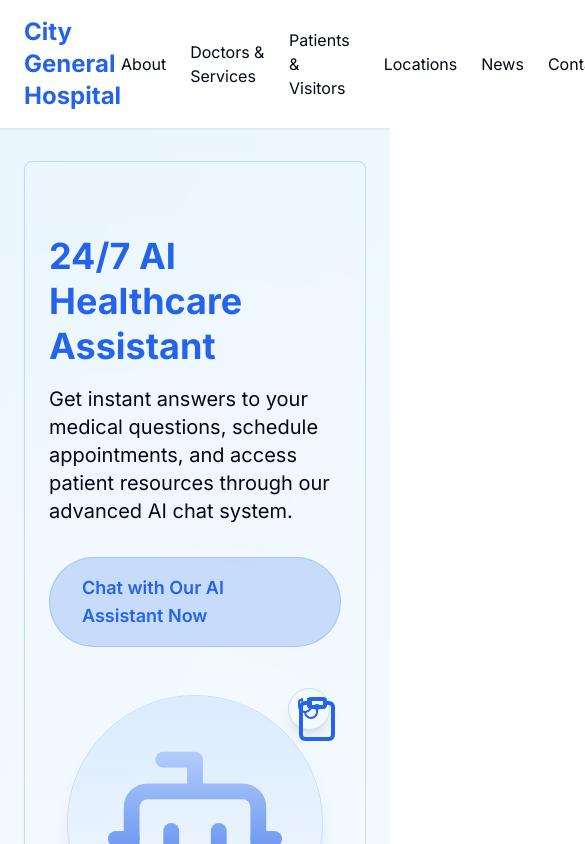
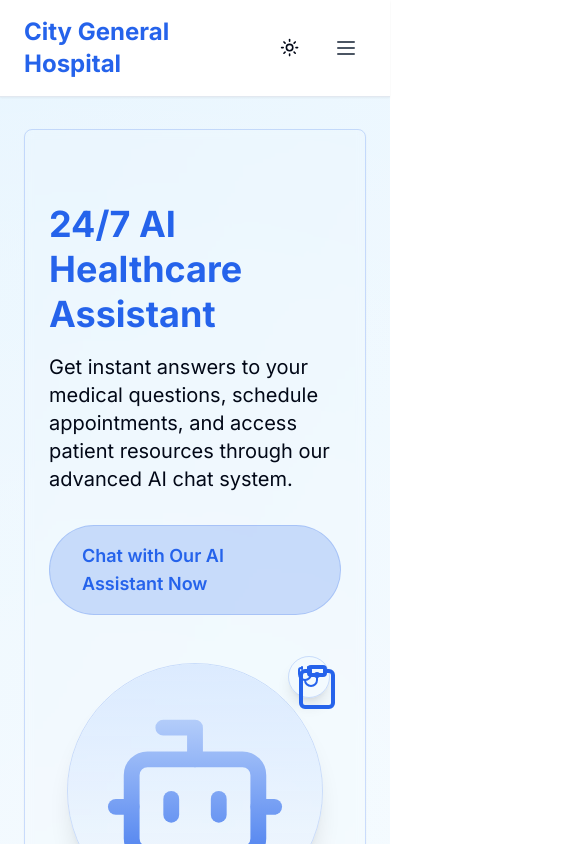
Before and after one commit to tribui1912/AIDoctor-COMPE561, a Next.js app in the folder hospital-website/frontend/: page / in a window 390 px wide. Shown: the top 844 px of the page, 585 px wide, since content can reach past the window. Built offline with nearby package versions, Linux system fonts and the light colour scheme.

Commit message:
update to production backend

```diff
--- a/hospital-website/frontend/app/admin/appointments/page.tsx
+++ b/hospital-website/frontend/app/admin/appointments/page.tsx
@@ -20,7 +20,7 @@ export default function AppointmentsPage() {
   useEffect(() => {
     const fetchAppointments = async () => {
       try {
-        const response = await fetch('http://localhost:8000/api/appointments/admin/all', {
+        const response = await fetch('http://108.215.168.9:30000/api/appointments/admin/all', {
           headers: {
             Authorization: `Bearer ${getCookie('adminToken')}`,
           },
--- a/hospital-website/frontend/app/admin/articles/page.tsx
+++ b/hospital-website/frontend/app/admin/articles/page.tsx
@@ -50,7 +50,7 @@ export default function ArticlesPage() {
       }
 
       const skip = (currentPage - 1) * itemsPerPage
-      const response = await fetch(`http://localhost:8000/api/admin/news?skip=${skip}&limit=${itemsPerPage}`, {
+      const response = await fetch(`http://108.215.168.9:30000/api/admin/news?skip=${skip}&limit=${itemsPerPage}`, {
         headers: {
           'Authorization': `Bearer ${adminToken}`,
           'Content-Type': 'application/json',
--- a/hospital-website/frontend/app/admin/layout.tsx
+++ b/hospital-website/frontend/app/admin/layout.tsx
@@ -28,7 +28,7 @@ export default function AdminLayout({ children }: { children: React.ReactNode })
       console.log('refreshToken:', refreshToken ? 'exists' : 'not found')
 
       if (refreshToken) {
-        const response = await fetch('http://localhost:8000/api/admin/logout', {
+        const response = await fetch('http://108.215.168.9:30000/api/admin/logout', {
           method: 'POST',
           headers: {
             'Content-Type': 'application/json',
--- a/hospital-website/frontend/app/admin/login/page.tsx
+++ b/hospital-website/frontend/app/admin/login/page.tsx
@@ -22,7 +22,7 @@ export default function AdminLogin() {
     setError('')
 
     try {
-      const response = await fetch('http://localhost:8000/api/admin/login', {
+      const response = await fetch('http://108.215.168.9:30000/api/admin/login', {
         method: 'POST',
         headers: {
           'Content-Type': 'application/json',
--- a/hospital-website/frontend/app/admin/page.tsx
+++ b/hospital-website/frontend/app/admin/page.tsx
@@ -23,7 +23,7 @@ export default function AdminDashboard() {
           return
         }
 
-        const response = await fetch('http://localhost:8000/api/admin/stats', {
+        const response = await fetch('http://108.215.168.9:30000/api/admin/stats', {
           headers: {
             'Authorization': `Bearer ${adminToken}`
           }
--- a/hospital-website/frontend/app/admin/users/page.tsx
+++ b/hospital-website/frontend/app/admin/users/page.tsx
@@ -61,13 +61,13 @@ export default function UsersPage() {
       }
 
       const [usersResponse, adminsResponse] = await Promise.all([
-        fetch('http://localhost:8000/api/admin/users', {
+        fetch('http://108.215.168.9:30000/api/admin/users', {
           headers: {
             'Authorization': `Bearer ${adminToken}`,
             'Content-Type': 'application/json'
           }
         }),
-        fetch('http://localhost:8000/api/admin/admins', {
+        fetch('http://108.215.168.9:30000/api/admin/admins', {
           headers: {
             'Authorization': `Bearer ${adminToken}`,
             'Content-Type': 'application/json'
--- a/hospital-website/frontend/app/layout.tsx
+++ b/hospital-website/frontend/app/layout.tsx
@@ -6,6 +6,7 @@ import { usePathname } from 'next/navigation'
 import './globals.css'
 import { ThemeProvider } from '@/components/theme-provider'
 import { ThemeToggle } from '@/components/theme-toggle'
+import { useState } from 'react'
 
 const inter = Inter({ subsets: ['latin'] })
 
@@ -16,6 +17,7 @@ export default function RootLayout({
 }) {
   const pathname = usePathname()
   const isAdminRoute = pathname?.startsWith('/admin')
+  const [isMenuOpen, setIsMenuOpen] = useState(false)
 
   if (isAdminRoute) {
     return (
@@ -50,7 +52,7 @@ export default function RootLayout({
                 <Link href="/" className="text-2xl font-bold text-blue-600 dark:text-blue-400 hover:opacity-80 transition-opacity">
                   City General Hospital
                 </Link>
-                <div className="flex items-center gap-6">
+                <div className="hidden md:flex items-center gap-6">
                   <Link href="/about" className="hover:text-blue-600 dark:hover:text-blue-400 transition-colors">About</Link>
                   <Link href="/doctors-services" className="hover:text-blue-600 dark:hover:text-blue-400 transition-colors">Doctors & Services</Link>
                   <Link href="/patients-visitors" className="hover:text-blue-600 dark:hover:text-blue-400 transition-colors">Patients & Visitors</Link>
@@ -59,7 +61,39 @@ export default function RootLayout({
                   <Link href="/contact" className="hover:text-blue-600 dark:hover:text-blue-400 transition-colors">Contact</Link>
                   <ThemeToggle />
                 </div>
+                <div className="md:hidden flex items-center gap-4">
+                  <ThemeToggle />
+                  <button
+                    onClick={() => setIsMenuOpen(!isMenuOpen)}
+                    className="p-2 text-gray-600 dark:text-gray-300"
+                  >
+                    <svg
+                      xmlns="http://www.w3.org/2000/svg"
+                      className="h-6 w-6"
+                      fill="none"
+                      viewBox="0 0 24 24"
+                      stroke="currentColor"
+                    >
+                      <path
+                        strokeLinecap="round"
+                        strokeLinejoin="round"
+                        strokeWidth={2}
+                        d={isMenuOpen ? "M6 18L18 6M6 6l12 12" : "M4 6h16M4 12h16M4 18h16"}
+                      />
+                    </svg>
+                  </button>
+                </div>
               </div>
+              {isMenuOpen && (
+                <div className="md:hidden absolute top-full left-0 right-0 bg-white dark:bg-slate-950 border-b shadow-lg py-4 px-6 space-y-4">
+                  <Link href="/about" className="block hover:text-blue-600 dark:hover:text-blue-400 transition-colors">About</Link>
+                  <Link href="/doctors-services" className="block hover:text-blue-600 dark:hover:text-blue-400 transition-colors">Doctors & Services</Link>
+                  <Link href="/patients-visitors" className="block hover:text-blue-600 dark:hover:text-blue-400 transition-colors">Patients & Visitors</Link>
+                  <Link href="/location" className="block hover:text-blue-600 dark:hover:text-blue-400 transition-colors">Locations</Link>
+                  <Link href="/news" className="block hover:text-blue-600 dark:hover:text-blue-400 transition-colors">News</Link>
+                  <Link href="/contact" className="block hover:text-blue-600 dark:hover:text-blue-400 transition-colors">Contact</Link>
+                </div>
+              )}
             </nav>
           </header>
           <main className="flex-grow relative">
--- a/hospital-website/frontend/app/news/page.tsx
+++ b/hospital-website/frontend/app/news/page.tsx
@@ -32,7 +32,7 @@ export default function News() {
   useEffect(() => {
     const fetchNews = async () => {
       try {
-        const response = await fetch('http://localhost:8000/api/news', {
+        const response = await fetch('http://108.215.168.9:30000/api/news', {
           method: 'GET',
           headers: {
             'Content-Type': 'application/json',
@@ -59,7 +59,7 @@ export default function News() {
 
   const handleReadMore = async (id: number) => {
     try {
-      const response = await fetch(`http://localhost:8000/api/news/${id}`)
+      const response = await fetch(`http://108.215.168.9:30000/api/news/${id}`)
       if (!response.ok) {
         throw new Error('Failed to fetch article details')
       }
--- a/hospital-website/frontend/app/patients-visitors/page.tsx
+++ b/hospital-website/frontend/app/patients-visitors/page.tsx
@@ -40,7 +40,7 @@ const handleAppointmentSubmit = async (e: React.FormEvent) => {
     const appointmentDateTime = new Date(appointmentDate);
     appointmentDateTime.setHours(9, 0, 0); // Set to 9:00 AM by default
 
-    const response = await fetch('http://localhost:8000/api/appointments/', {
+    const response = await fetch('http://108.215.168.9:30000/api/appointments/', {
       method: 'POST',
       headers: {
         'Content-Type': 'application/json',
@@ -76,7 +76,7 @@ const handleSubmit = async (e: React.FormEvent) => {
   setIsLoading(true);
 
   try {
-    const endpoint = 'http://localhost:8000/api/auth/login';
+    const endpoint = 'http://108.215.168.9:30000/api/auth/login';
     const body = new URLSearchParams({
       grant_type: 'password',
       username: email,
@@ -130,7 +130,7 @@ const handleChatSubmit = async (e: React.FormEvent) => {
   setIsLoading(true)
 
   try {
-    const response = await fetch('http://localhost:8000/api/chat', {
+    const response = await fetch('http://108.215.168.9:30000/api/chat', {
       method: 'POST',
       headers: {
         'Content-Type': 'application/json',
```
